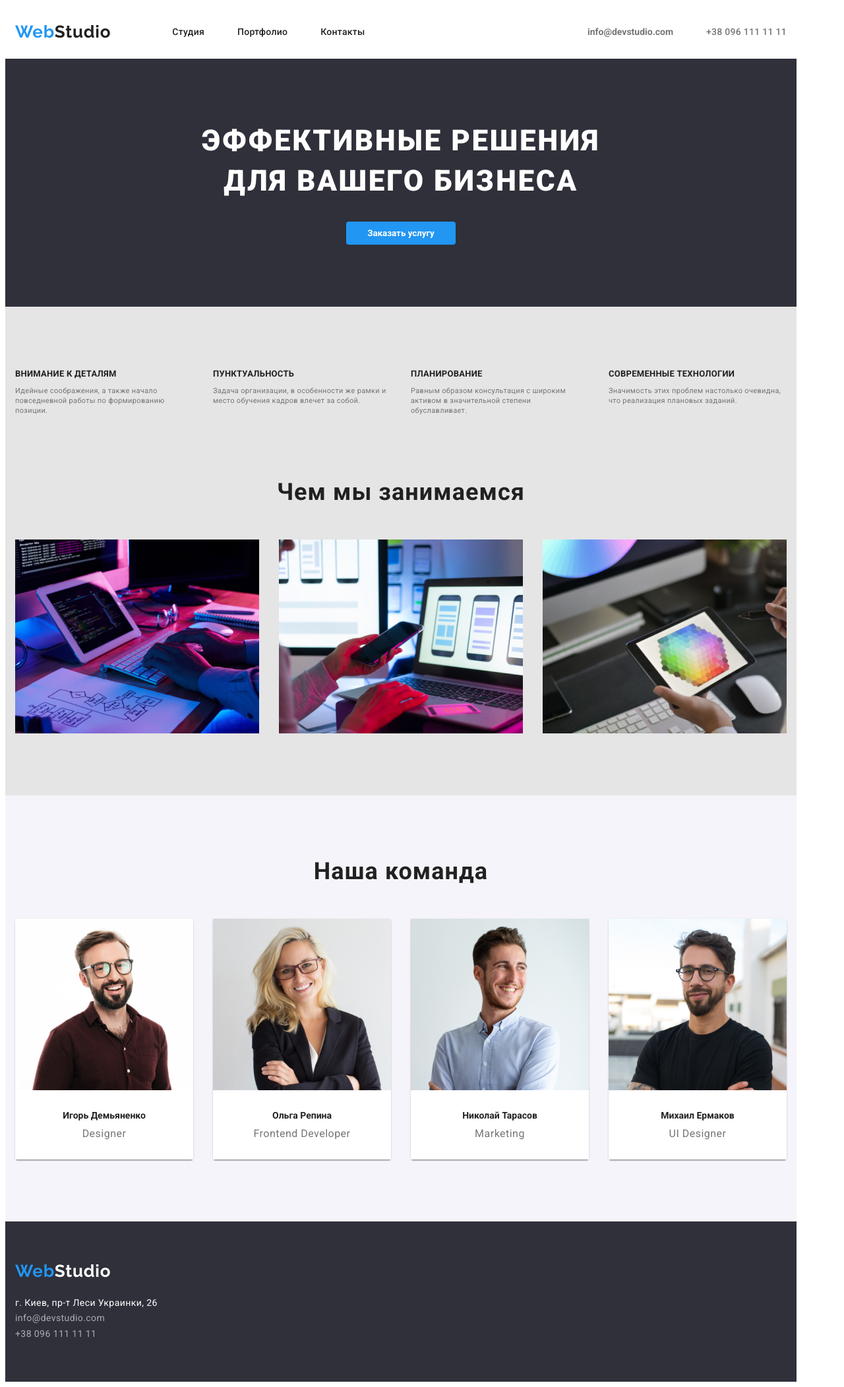
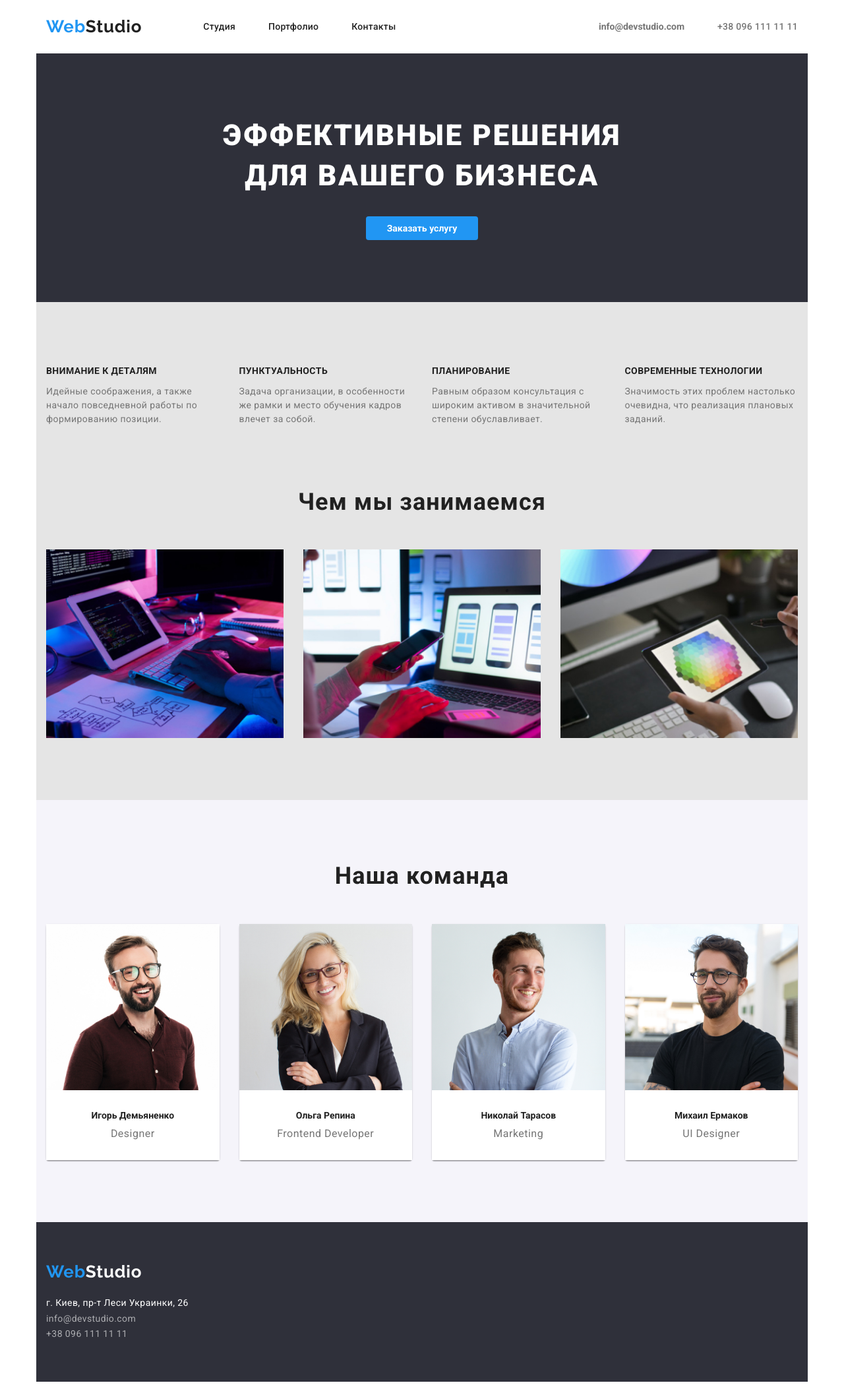
Before and after one commit to Kate-GoIT/goit-markup-hw-03, a plain HTML site: page index.html in a window 1280 px wide. Shown: the whole page at 66% size. Drawn offline with nearby package versions, Linux system fonts and the light colour scheme.

Commit message:
second commit

```diff
--- a/css/styles.css
+++ b/css/styles.css
@@ -59,11 +59,15 @@ ul {
 
 /* Navigation header*/
 .container {
-  display: flex;
   width: 1200px;
   padding-left: 15px;
   padding-right: 15px;
-  margin: 0;
+  margin: 0 auto;
+}
+.navigation {
+  display: flex;
+  padding-left: 15px;
+  padding-right: 15px;
 }
 .logo {
   font-family: "Raleway", sans-serif;
@@ -73,7 +77,6 @@ ul {
   line-height: 1.2;
   letter-spacing: 0.03em;
   color: var(--primary-text-color);
-  margin-left: 0;
 }
 .contacthead {
   display: flex;
@@ -90,7 +93,6 @@ ul {
 .nav .item {
   padding-top: 32px;
   padding-bottom: 32px;
-  align-content: center;
 }
 
 .nav .item:not(:last-child) {
@@ -152,7 +154,6 @@ ul {
 
 .hero {
   background-color: var(--hero-background-color);
-  width: 1200px;
   padding: 94px 15px;
   margin: 0;
 }
@@ -186,12 +187,17 @@ ul {
   margin-right: auto;
 }
 
-.do-container {
+.hero-button:hover,
+.hero-button:focus {
+  box-shadow: 0px, 4px rgba(0, 0, 0, 0.15);
+  border-radius: 4px;
+}
+
+.do {
   background-color: var(--primary-background-color);
-  width: 1200px;
   padding: 94px 15px;
 }
-.do-container .titles {
+.do .titles {
   display: flex;
 }
 .title {
@@ -205,11 +211,11 @@ ul {
   margin-right: 30px;
 }
 
-.titles h3 {
+.title h3 {
   font-weight: 700;
-  font-size: 13px;
-  line-height: 1.2;
-  letter-spacing: 0.02em;
+  font-size: 14px;
+  line-height: 1.5;
+  letter-spacing: 0.03em;
   text-transform: uppercase;
   margin-bottom: 10px;
 }
@@ -217,20 +223,19 @@ ul {
 .title p {
   font-weight: 400;
   font-style: normal;
-  font-size: 11px;
-  line-height: 1.4;
+  font-size: 14px;
+  line-height: 1.5;
   letter-spacing: 0.03em;
   color: var(--secondary-text-color);
   text-align: left;
 }
-.pictures-container {
+.pictures {
   background-color: var(--primary-background-color);
-  width: 1200px;
   padding: 0 15px 94px;
   margin: 0;
 }
 
-.pictures-container > h2 {
+.pictures > h2 {
   font-weight: 700;
   font-size: 36px;
   line-height: 1.2;
@@ -250,13 +255,12 @@ ul {
   margin-right: 30px;
 }
 
-.team-container {
+.team {
   background-color: var(--team-background-color);
-  width: 1200px;
   padding: 94px 15px;
+  margin: 0;
 }
-
-.team-container h2 {
+.team h2 {
   font-weight: 700;
   font-size: 36px;
   line-height: 1.2;
@@ -268,7 +272,6 @@ ul {
 }
 .photoes {
   display: flex;
-  flex-wrap: wrap;
   padding: 0;
   margin: 0;
 }
@@ -294,7 +297,7 @@ img {
   padding: 30px 46px;
   text-align: center;
   background-color: var(--primary-white-color);
-  width: 270px;
+  max-width: 100%;
 }
 .photo-content > span {
   font-weight: 400;
@@ -307,15 +310,14 @@ img {
   box-shadow: var(--card-shadow);
   border-radius: 4px;
 }
-.footer-container {
+.adress {
   background-color: var(--hero-background-color);
-  width: 1200px;
   margin: 0;
   padding-left: 15px;
   padding-right: 15px;
 }
 
-.adress-container {
+.adress {
   padding-top: 60px;
   padding-bottom: 60px;
 }
@@ -360,29 +362,27 @@ img {
 }
 
 /* Portfolio block */
-.main {
-  background-color: var(--primary-background-color);
-  width: 1200px;
+.selector {
+  background-color: var(--primary-white-color);
   margin: 0;
-  padding: 94px 15px;
+  padding-bottom: 94px;
+  padding-top: 94px;
 }
 .border {
   border-bottom: 1px solid var(--border-line-color);
 }
-.button-container {
+.menu {
+  margin-bottom: 50px;
+  margin-top: 0;
+  padding: 0;
   display: flex;
-  padding-bottom: 50px;
-  margin: 0;
+  align-content: center;
 }
-.button-container .nav-button:not(:last-child) {
+.menu .nav-button:first-child {
+  margin-left: 280px;
+}
+.menu .nav-button:not(:last-child) {
   margin-right: 8px;
-}
-.button-container {
-  margin-right: auto;
-  margin-left: 240px;
-}
-.nav-button .buttons {
-  align-items: center;
 }
 .buttons {
   background-color: var(--portfolio-buttons-color);
@@ -407,9 +407,9 @@ img {
   background-color: var(--porfolio-hover-color);
   color: var(--primary-white-color);
 }
-
-.photoes .tablet:not(:nth-child(3n + 3)) {
-  margin-right: 30px;
+.selector .photoes {
+  display: flex;
+  flex-wrap: wrap;
 }
 .photoes .tablet:not(:nth-child(3n + 3)) {
   margin-right: 30px;
@@ -417,7 +417,10 @@ img {
 .photoes .tablet:not(:nth-last-child(-n + 3)) {
   margin-bottom: 30px;
 }
-
+.tablet {
+  border: 1px solid #eeeeee;
+  width: 370px;
+}
 .tablet p {
   font-weight: 700;
   font-size: 18px;
@@ -436,5 +439,4 @@ img {
   padding: 20px 24px;
   text-align: left;
   background-color: var(--primary-white-color);
-  width: 370px;
 }
--- a/index.html
+++ b/index.html
@@ -5,13 +5,14 @@
     <meta charset="UTF-8" />
     <title>WebStudio</title>
    <link href="https://fonts.googleapis.com/css2?family=Raleway:wght@700&family=Roboto:wght@400;500;700;900&display=swap" rel="stylesheet">
-   <link href="https://cdnjs.cloudflare.com/ajax/libs/modern-normalize/1.1.0/modern-normalize.min.css">
+   <link href="https://cdnjs.cloudflare.com/ajax/libs/modern-normalize/1.1.0/modern-normalize.min.css" rel="stylesheet">
     <link rel="stylesheet" href="./css/styles.css">
 </head>
 <!--Header navigation-->
 <body>
-<header>
-    <div class="container">
+<header >
+    <section class="container">
+        <div class="navigation">
     <a href="" class="logo"><span class="logo-color">Web</span>Studio</a>
      <nav>
         <ul class="nav">
@@ -24,17 +25,21 @@
         <li class="item"><a class ="mail" href="mailto:info@devstudio.com" >info@devstudio.com</a></li>
         <li class="item"><a class="tel" href="tel:+38 096 111 11 11">+38 096 111 11 11</a></li>
         </ul>
-    </div>
+        </div>
+    </section>
 </header>
 
 <!--HERO -->
 <main>
-<section class="hero">
+<section class="container">
+    <div class="hero">
       <h1 class="hero-title">Эффективные решения для вашего бизнеса</h1>
     <button type="button" class="hero-button">Заказать услугу</button>
+    </div>
 </section>
 <!-- What we do -->
-<section class="do-container">
+<section class="container">
+    <div class="do">
     <ul class="titles">
     <li class="title"><h3>Внимание к деталям</h3><p>Идейные соображения, а также начало повседневной работы
          по формированию позиции.</p></li>
@@ -45,18 +50,22 @@
     <li class ="title"><h3>Современные технологии</h3><p>Значимость этих проблем настолько очевидна, что
         реализация плановых заданий.</p></li>
     </ul>
+    </div>
 </section>
 
-<section class="pictures-container">
+<section class="container">
+    <div class="pictures">
 <h2>Чем мы занимаемся</h2>
     <ul class="do-pictures">
     <li class="picture" ><img src="./images/typing.jpg" alt = "набор текста на клавиатуре" width = "370" ></li>
     <li class="picture"><img src="./images/phone.jpg" alt = "ноутбук и телефон в руках" width = "370" ></li>
     <li class="picture" ><img src="./images/tablet.jpg" alt = "планшет с изображением палитры" width = "370"></li>
     </ul>
+    </div>
 </section>
 <!--Our team-->
-<section class="team-container">
+<section class="container">
+    <div class="team">
    <h2>Наша команда</h2>
    <ul class="photoes">
    <li class="photo-person"><img src="./images/demyanenko.jpg" alt = " фото Игоря Демьяненко" width ="270" >
@@ -68,12 +77,13 @@
    <li class="photo-person"><img src="./images/yermakov.jpg" alt = "фото Михаила Ермакова" width = "270" >
        <div class="photo-content"><p class="photo-heading">Михаил Ермаков</p><span  class="photo-position">UI Designer</span></div></li>
    </ul>
+   </div>
 </section>
     </main>
  <!--Adress-->
 <footer>
-    <section class="footer-container">
-        <div class= "adress-container">
+    <section class="container">
+        <div class= "adress">
      <a href="" class="logofoot"><span class="logo-color">Web</span>Studio</a>
 
     <address class="contacts">
```
Also changed, not shown: portfolio.html (+10 -6 lines).
